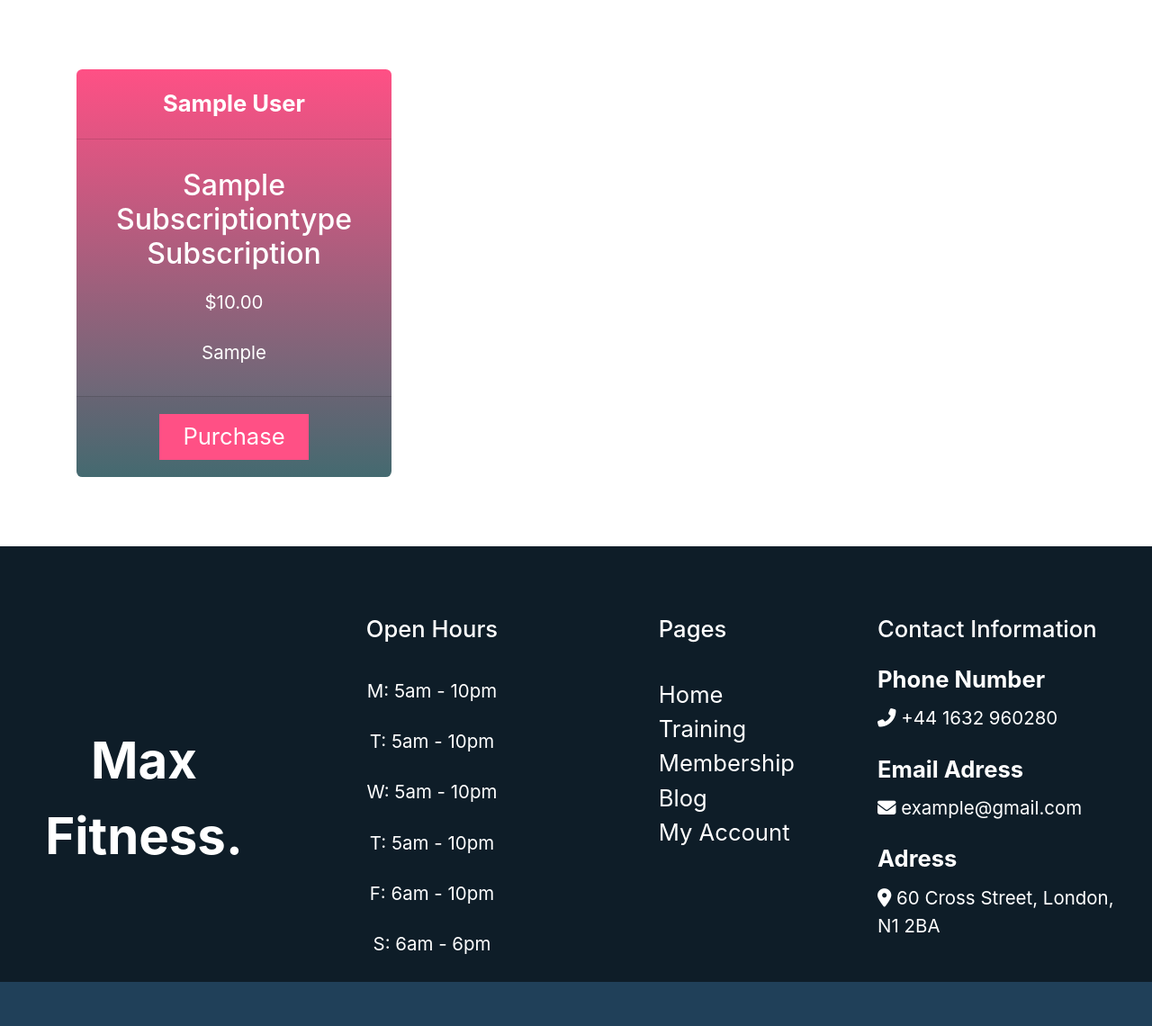
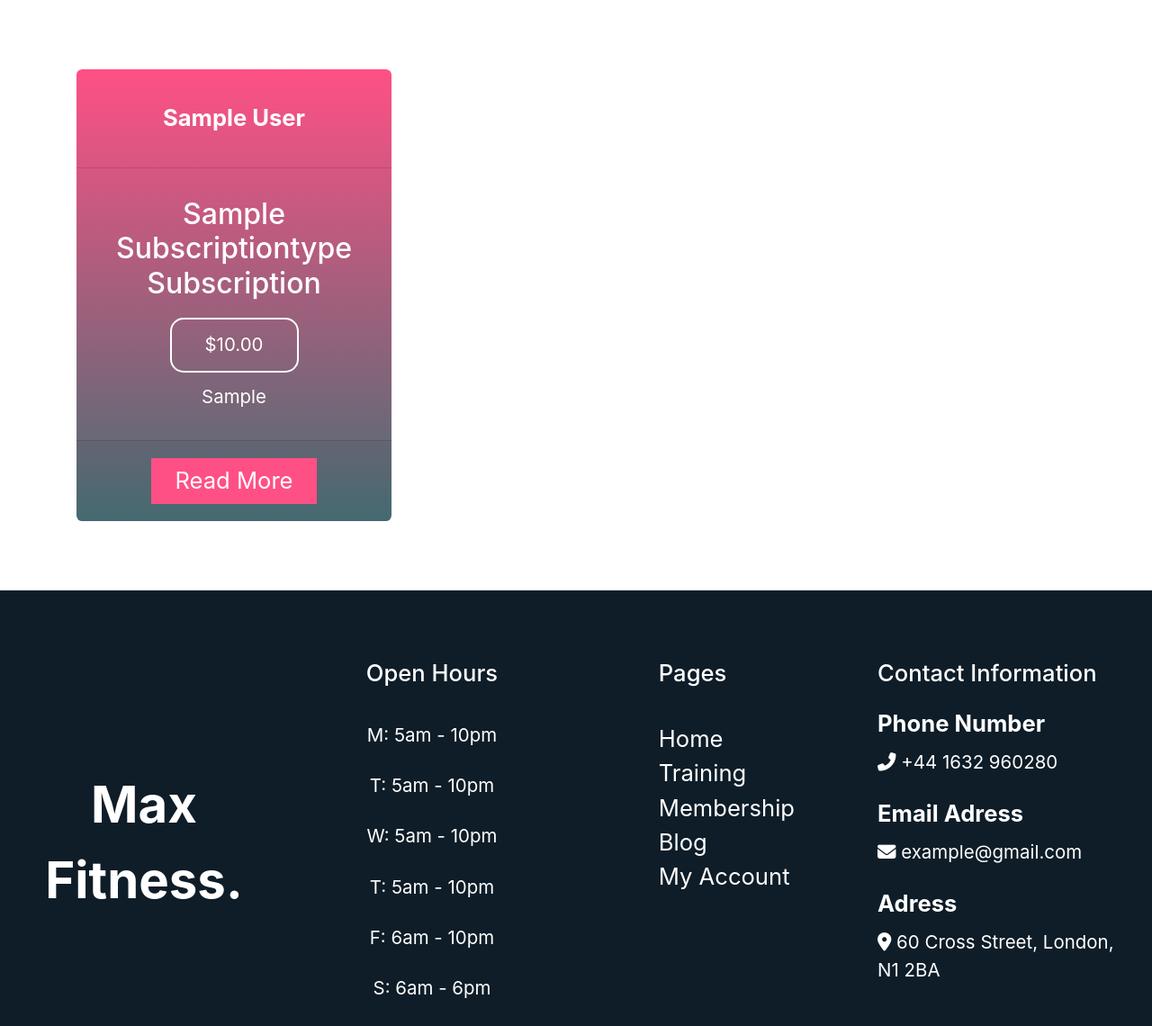
Before and after one commit to Code-Institute-Submissions/Max_Fitness_MS_4, a Django app: page /subscriptions/ in a window 1280 px wide. Shown: the part 1024-2164 px from the top of the page at 90% size. Before the commit the page ends 2115 px from the top, so only its background shows below. Run offline with Django 3.2, Linux system fonts and the light colour scheme; tables that the repository leaves empty hold one stand-in row (values such as "Sample post"); some libraries are stand-ins or nearby versions.

Commit message:
Fix style and add padding to subscription cards

```diff
--- a/static/css/subscriptions.css
+++ b/static/css/subscriptions.css
@@ -27,4 +27,13 @@
 
 .card {
     border: none;
+    height: 100%;
 }
+
+.card-header {
+    height: 4.3rem;
+}
+
+h4 {
+    font-size: 1rem;
+}
--- a/subscriptions/templates/subscriptions/subscriptions.html
+++ b/subscriptions/templates/subscriptions/subscriptions.html
@@ -21,13 +21,16 @@
            <div class="container">
                 <div class="row pt-5 pb-5">
                 {% for subscription in memberships %}
-                     <div class="col-sm-6 col-md-6 col-lg-4">
+                    <div class="col-sm-6 col-md-6 col-lg-4">
                         <div class="card card-background text-center">
-                            <div class="card-header bg-transparent text-white font-weight-bold">{{ subscription.name }}</div>
+                            <div class="card-header bg-transparent d-flex">
+                                <h4 class="text-white font-weight-bold my-auto mx-auto">{{ subscription.name }}</h4>
+                            </div>
                             <div class="card-body">
                                 <h5 class="card-title text-white text-capitalize">{{ subscription.subscriptionType }} subscription</h5>
-                                <p class="text-white">${{ subscription.price }}</p>
-
+                                <div class="offer-price w-50 d-flex mx-auto mb-2 mt-2">
+                                    <p class="text-white my-auto mx-auto pt-2 pb-2">${{ subscription.price }}</p>
+                                </div>
                                 {% for instance in subscription.included_extras|split:',' %}
                                 <p class="card-text text-white">
                                     {{instance}}
@@ -35,10 +38,25 @@
                                 {% endfor %}
                             </div>
                             <div class="card-footer">
-                                <a href="#" class="btn btn-primary offer-btn">Purchase</a>
+                                <a href="#" class="btn btn-primary offer-btn">Read More</a>
                             </div>
                         </div>
                     </div>
+                    {% if forloop.counter|divisibleby:1 %}
+                    <div class="col-12 d-sm-none mb-5">
+                        <hr class="hr-product">
+                    </div>
+                    {% endif %}
+                    {% if forloop.counter|divisibleby:2 %}
+                    <div class="col-12 d-none d-sm-block d-md-block d-lg-none mb-5">
+                        <hr class="hr-product">
+                    </div>
+                    {% endif %}
+                    {% if forloop.counter|divisibleby:3 %}
+                    <div class="col-12 d-none d-lg-block mb-5">
+                        <hr class="hr-product">
+                    </div>
+                    {% endif %}
                 {% endfor %}
                 </div>
            </div>
```
